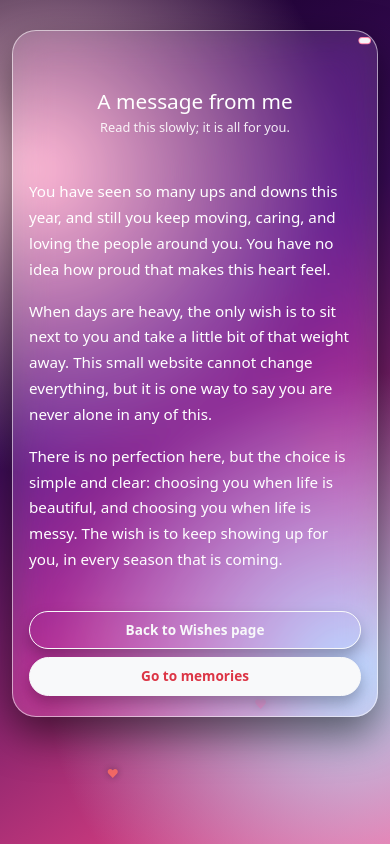
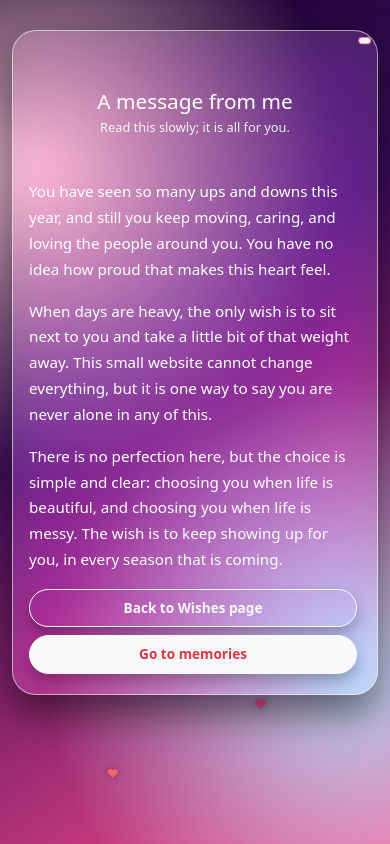
Before and after one commit to karthikramss2428/KaviBirthday, a plain HTML site: page next.html in a window 390 px wide. Drawn offline with nearby package versions, Linux system fonts and the light colour scheme.

Commit message:
Fix mobile scrolling on next

```diff
--- a/next.html
+++ b/next.html
@@ -30,7 +30,7 @@
         linear-gradient(145deg, #120022 0%, #3b0b5a 40%, #ff4b8b 100%);
       color: #fff;
       position: relative;
-      overflow-y: auto;              /* was hidden – now scrolls */
+      overflow-y: auto;
       overflow-x: hidden;
       -webkit-overflow-scrolling: touch;
     }
@@ -70,7 +70,7 @@
     .glass-card {
       width: 100%;
       max-width: 900px;
-      max-height: 95vh;
+      /* max-height removed so it can grow */
       margin: auto;
       background: rgba(255, 255, 255, 0.12);
       border-radius: 24px;
@@ -128,10 +128,9 @@
 
     main.page-content {
       flex: 1;
-      overflow-y: auto;
+      overflow-y: visible;   /* main grows with content */
       padding-right: 4px;
       margin-top: 12px;
-      -webkit-overflow-scrolling: touch;
     }
 
     .message-box {
@@ -143,10 +142,11 @@
     }
 
     .bottom-bar {
+      max-width: 650px;
+      margin: 12px auto 0 auto;   /* below text, inside scroll */
       display: flex;
       justify-content: space-between;
       gap: 8px;
-      margin-top: 12px;
     }
 
     .nav-btn {
@@ -158,7 +158,6 @@
       white-space: nowrap;
     }
 
-    /* mobile: let card grow so translated text + buttons are reachable */
     @media (max-width: 768px) {
       body {
         display: block;
@@ -168,8 +167,6 @@
       }
 
       .glass-card {
-        max-height: none;
-        min-height: auto;
         margin-top: 10px;
         margin-bottom: 10px;
       }
@@ -235,12 +232,13 @@
           The wish is to keep showing up for you, in every season that is coming.
         </p>
       </div>
+
+      <!-- Buttons now scroll with content -->
+      <div class="bottom-bar">
+        <button class="btn btn-outline-light nav-btn" onclick="goBack()">Back to Wishes page</button>
+        <button class="btn btn-light text-danger nav-btn" onclick="goNext()">Go to memories</button>
+      </div>
     </main>
-
-    <div class="bottom-bar">
-      <button class="btn btn-outline-light nav-btn" onclick="goBack()">Back to Wishes page</button>
-      <button class="btn btn-light text-danger nav-btn" onclick="goNext()">Go to memories</button>
-    </div>
   </div>
 
   <script src="https://cdn.jsdelivr.net/npm/bootstrap@5.3.3/dist/js/bootstrap.bundle.min.js"></script>
```
